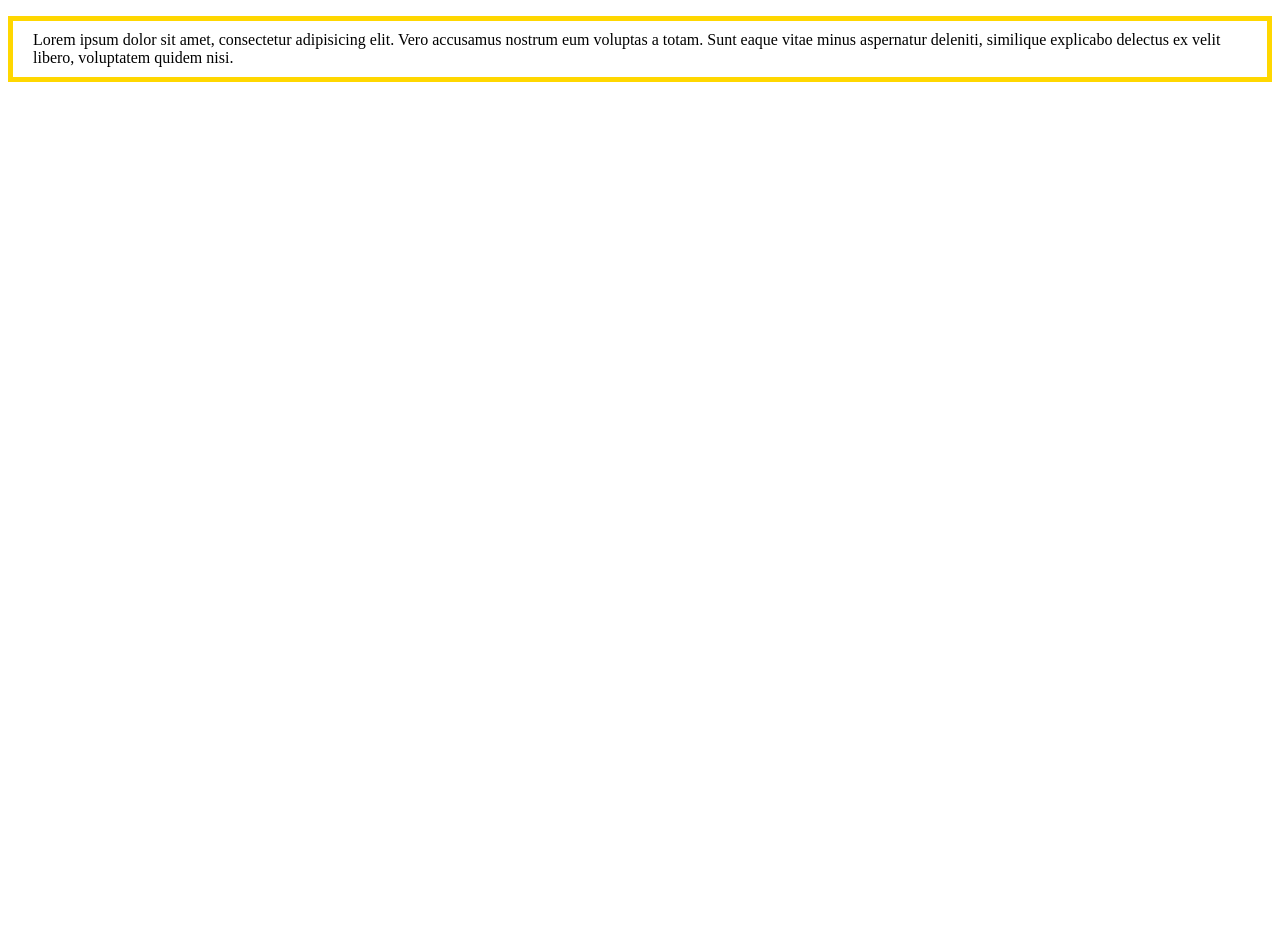
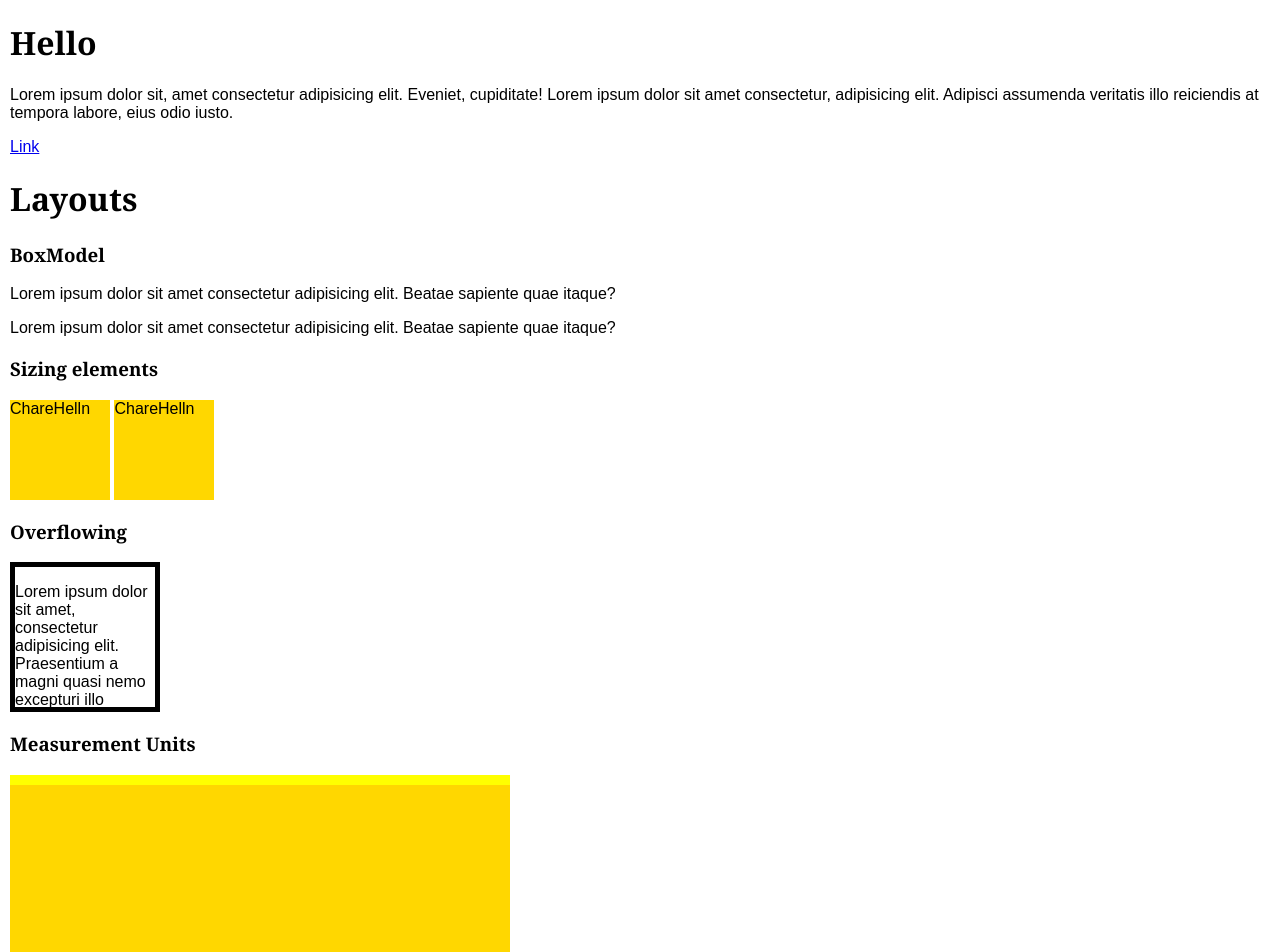
Before and after one commit to charenk/html_css, a plain HTML site: page html_css_2/index.html in a window 1280 px wide. Shown: the top 952 px of the page. Before the commit the page ends 800 px from the top, so only its background shows below. Drawn offline with Linux system fonts and the light colour scheme.

Commit message:
Finished up until Positioning - Pending practice

```diff
--- a/html_css_2/index.html
+++ b/html_css_2/index.html
@@ -8,10 +8,45 @@
     <link rel="stylesheet" href="main.css" />
   </head>
   <body>
+    <h1>Hello</h1>
     <p>
-      Lorem ipsum dolor sit amet, consectetur adipisicing elit. Vero accusamus
-      nostrum eum voluptas a totam. Sunt eaque vitae minus aspernatur deleniti,
-      similique explicabo delectus ex velit libero, voluptatem quidem nisi.
+      Lorem ipsum dolor sit, amet consectetur adipisicing elit. Eveniet,
+      cupiditate! Lorem ipsum dolor sit amet consectetur, adipisicing elit.
+      Adipisci assumenda veritatis illo reiciendis at tempora labore, eius odio
+      iusto.
     </p>
+    <a href="#">Link</a>
+
+    <!---Layout-->
+    <h1>Layouts</h1>
+
+    <h3>BoxModel</h3>
+    <p>
+      Lorem ipsum dolor sit amet consectetur adipisicing elit. Beatae sapiente
+      quae itaque?
+    </p>
+    <p>
+      Lorem ipsum dolor sit amet consectetur adipisicing elit. Beatae sapiente
+      quae itaque?
+    </p>
+
+    <h3>Sizing elements</h3>
+    <span class="box"></span>
+    <span class="box"></span>
+
+    <h3>Overflowing</h3>
+    <div class="box2">
+      <p>
+        Lorem ipsum dolor sit amet, consectetur adipisicing elit. Praesentium a
+        magni quasi nemo excepturi illo veritatis maxime exercitationem, quam
+        aspernatur cumque consectetur voluptate voluptatem!
+      </p>
+    </div>
+
+    <h3>Measurement Units</h3>
+    <div class="box3"></div>
+    <div>Hello</div>
+
+    <h3>Positioning - To be continued</h3>
   </body>
 </html>
--- a/html_css_2/main.css
+++ b/html_css_2/main.css
@@ -1,4 +1,55 @@
+*,
+*::before,
+*::after {
+  box-sizing: border-box;
+}
+
+html {
+  font-size: 62.5%;
+}
+
+body {
+  margin: 10px;
+  font-family: Arial, Helvetica, sans-serif;
+  font-size: 1.6rem;
+}
+
+h1,
+h3 {
+  font-family: Georgia, "Times New Roman", Times, serif;
+}
+
 p {
-  padding: 10px 20px;
-  border: 5px solid gold;
+  margin: 20;
 }
+
+.box {
+  background-color: gold;
+  width: 100px;
+  height: 100px;
+  display: inline-block;
+}
+
+.box::before {
+  content: "ChareHelln";
+}
+
+/**Overflow example**/
+
+.box2 {
+  border: 5px solid black;
+  width: 150px;
+  height: 150px;
+  overflow: auto;
+}
+
+/**Measurment Units*/
+
+.box3 {
+  width: 50rem;
+  height: 50rem;
+  background-color: gold;
+  border-top: 10px solid yellow;
+}
+
+/*Positioning**/
```
